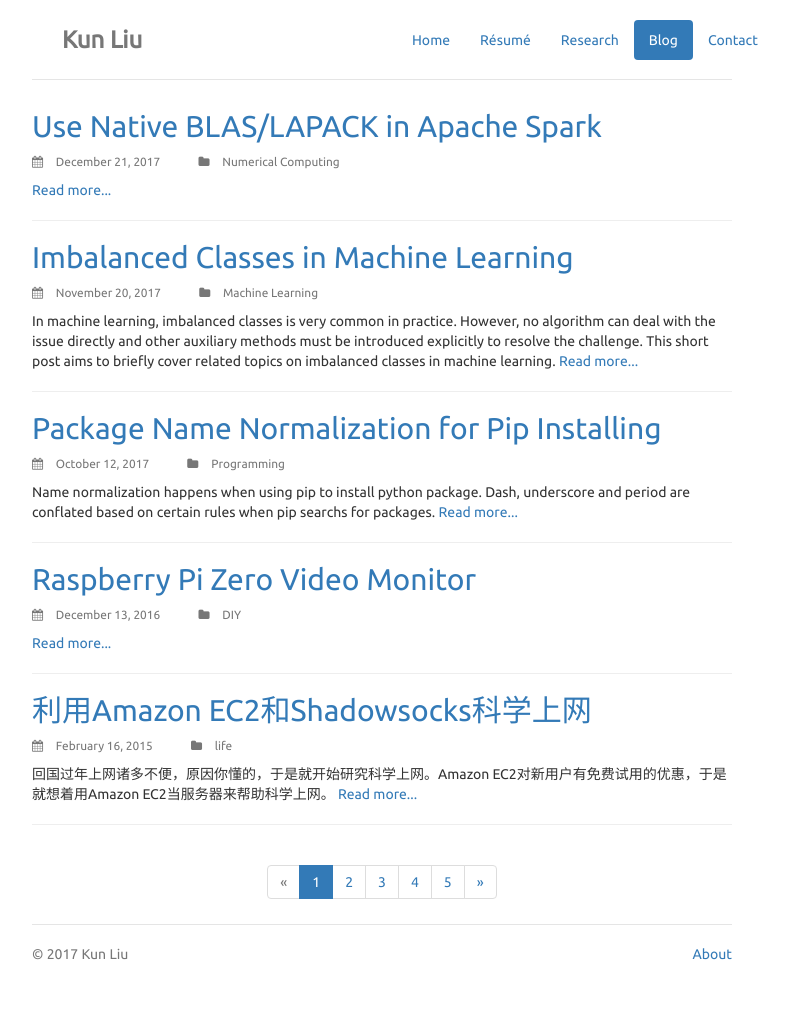
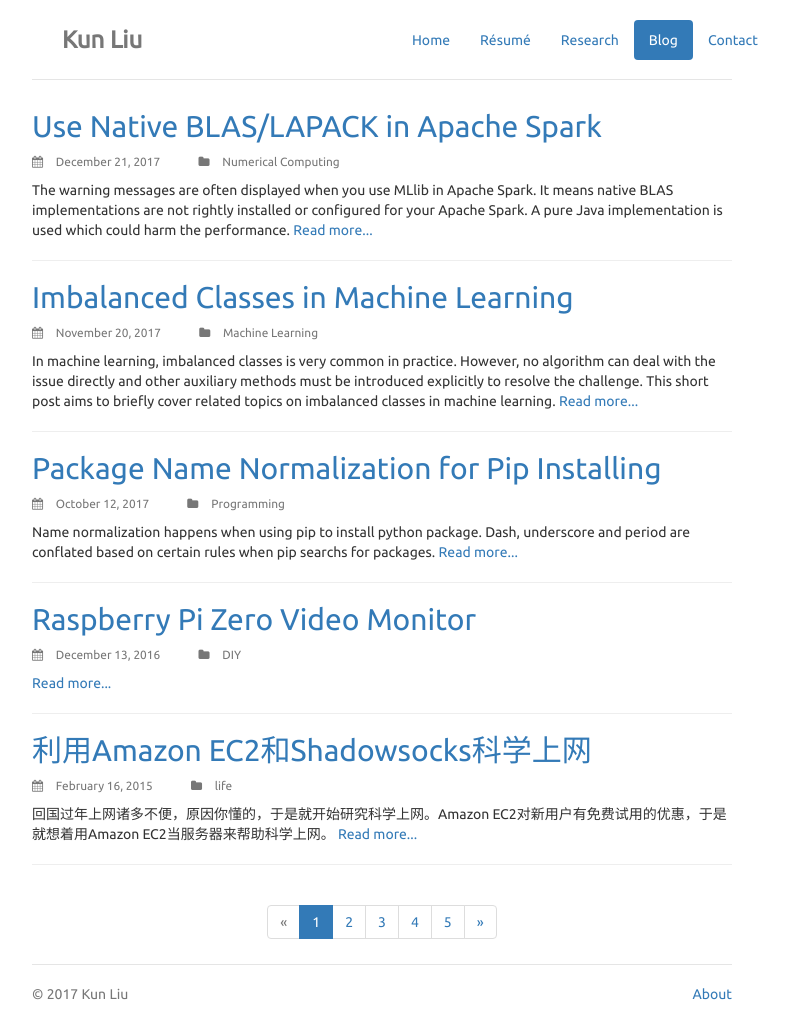
Before and after one commit to kwunlyou/kwunlyou.github.io, a Jekyll site: the page built from blog/index.html, in a window 1280 px wide. Shown: the whole page, without its empty margins (258-1046 px from the left). Built offline with Jekyll 4.4.1, drawn with Linux system fonts in a browser that asks for light colours; nearby versions of some CDN libraries; the list of posts is cut into pages by our own code; before the commit the page ends 994 px from its top, so only the background shows below that.

Commit message:
update post

```diff
--- a/_posts/2017-12-21-use-native-blas-and-lapack-in-apache-spark.markdown
+++ b/_posts/2017-12-21-use-native-blas-and-lapack-in-apache-spark.markdown
@@ -3,7 +3,7 @@ layout: post
 title:  "Use Native BLAS/LAPACK in Apache Spark"
 categories: [Numerical Computing]
 tags: [Apache Spark, BLAS, LAPACK, Breeze, netlib-java]
-excerpt: ""
+excerpt: "The warning messages are often displayed when you use MLlib in Apache Spark. It means native BLAS implementations are not rightly installed or configured for your Apache Spark. A pure Java implementation is used which could harm the performance."
 ---
 
 ### 1. Problem statement
```
Also changed, not shown: README.md.
